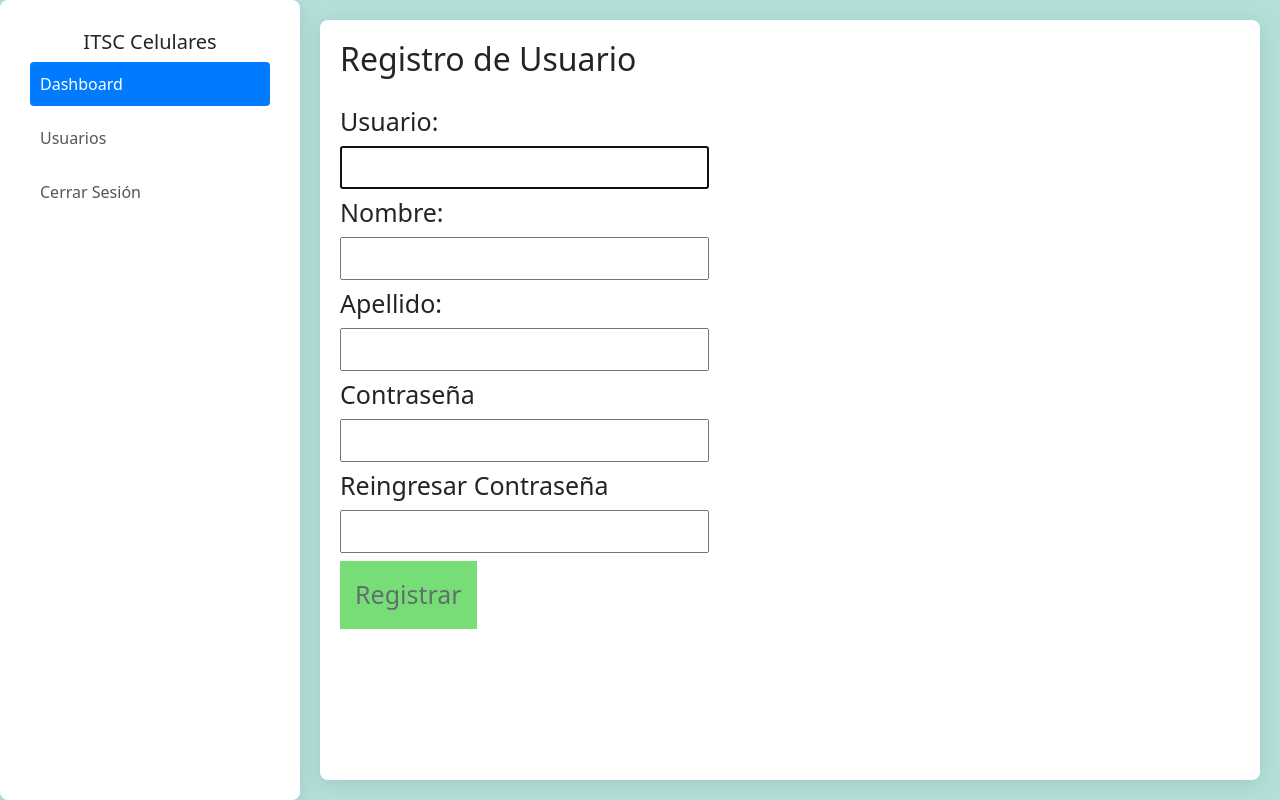
After one commit to FoxtrotCN/ITSC-Celulares, a Django app: page /users/new in a window 1280 px wide. The commit adds this page. Run offline with Django 5.2, Linux system fonts and the light colour scheme.

Commit message:
3 first modules done

```diff
--- a/itsc_celulares/apps.py
+++ b/itsc_celulares/apps.py
@@ -4,3 +4,6 @@ from django.apps import AppConfig
 class ItscCelularesConfig(AppConfig):
     default_auto_field = 'django.db.models.BigAutoField'
     name = 'itsc_celulares'
+
+    def ready(self):
+        import itsc_celulares.signals
--- /dev/null
+++ b/itsc_celulares/forms.py
@@ -0,0 +1,16 @@
+from django.contrib.auth.forms import UserCreationForm
+from django.contrib.auth.models import User
+from django.utils.translation import gettext_lazy as _
+
+
+class UserRegistrationForm(UserCreationForm):
+    class Meta:
+        model = User
+        fields = ["username", "first_name", "last_name", "password1", "password2"]
+        labels = {
+            "username": _("Usuario"),
+            "first_name": _("Nombre"),
+            "last_name": _("Apellido"),
+            "password1": _("Contraseña"),
+            "password2": _("Reingresar contraseña"),
+        }
--- a/itsc_celulares/templates/itsc_celulares/base.html
+++ b/itsc_celulares/templates/itsc_celulares/base.html
@@ -8,19 +8,101 @@
     <title>ITSC Celulares</title>
     <link href="https://cdn.jsdelivr.net/npm/bootstrap@5.3.3/dist/css/bootstrap.min.css" rel="stylesheet" integrity="sha384-QWTKZyjpPEjISv5WaRU9OFeRpok6YctnYmDr5pNlyT2bRjXh0JMhjY6hW+ALEwIH" crossorigin="anonymous">
     <title>CRM</title>
-
     <style>
         body {
         background-color: #B2E0D8;
+        margin: 0;
+        padding: 0;
+        height: 100vh;
+        display: flex;
+        align-items: stretch;
+      }
+
+      .container-fluid {
+        display: flex;
+        width: 100%;
+        height: 100%;
+        padding: 0;
+      }
+
+      .aside {
+        background: white;
+        padding: 30px;
+        border-radius: 8px;
+        box-shadow: 0 4px 20px rgba(0, 0, 0, 0.1);
+        width: 300px;
+        height: 100%;
+      }
+
+      h4 {
+        text-align: center;
+        margin-bottom: 20px;
+        color: #333;
+      }
+
+      .nav {
+        list-style-type: none;
+        padding: 0;
+        flex-grow: 1;
+      }
+
+      .nav-item {
+        margin-bottom: 10px;
+      }
+
+      .nav-link {
+        display: block;
+        padding: 10px;
+        color: #555;
+        text-decoration: none;
+        border-radius: 4px;
+      }
+
+      .nav-link.active {
+        background-color: #007BFF;
+        color: white;
+      }
+
+      .nav-link:hover {
+        background-color: #e7f1ff;
+        color: #007BFF;
+      }
+
+      .content {
+        flex: 1;
+        padding: 20px;
+        background-color: white;
+        border-radius: 8px;
+        box-shadow: 0 4px 20px rgba(0, 0, 0, 0.1);
+        margin: 20px 20px;
+        overflow-y: auto;
+      }
+      h5 {
+          text-align: center;
       }
     </style>
   </head>
   <body>
-  {% include 'itsc_celulares/navbar.html'  %}
+
     <div class="container-fluid">
+        <aside class="aside">
+            <h5>ITSC Celulares</h5>
+            <ul class="nav flex-column">
+                <li class="nav-item">
+                    <a class="nav-link active" href="{% url 'home' %}">Dashboard</a>
+                </li>
+                <li class="nav-item">
+                    <a class="nav-link" href="{% url 'users' %}">Usuarios</a>
+                </li>
+                <li class="nav-item">
+                    <a class="nav-link" href="{% url 'logout' %}">Cerrar Sesión</a>
+                </li>
+            </ul>
+        </aside>
+        <div class="content">
             {% block content %}
-
             {% endblock %}
+        </div>
     </div>
     <script src="https://cdn.jsdelivr.net/npm/bootstrap@5.3.3/dist/js/bootstrap.bundle.min.js" integrity="sha384-YvpcrYf0tY3lHB60NNkmXc5s9fDVZLESaAA55NDzOxhy9GkcIdslK1eN7N6jIeHz" crossorigin="anonymous"></script>
   </body>
--- a/itsc_celulares/templates/itsc_celulares/dashboard.html
+++ b/itsc_celulares/templates/itsc_celulares/dashboard.html
@@ -2,5 +2,5 @@
 
 {% block content %}
 
-    <h1>Dashboard</h1>
+    <h1 style="text-align: right">Bienvenido, {{ request.user }}</h1>
 {% endblock %}
--- /dev/null
+++ b/itsc_celulares/templates/itsc_celulares/register_new_user.html
@@ -0,0 +1,56 @@
+{% extends 'itsc_celulares/users.html' %}
+{% block content %}
+    <style>
+
+    .container {
+        margin: 0;
+        padding: 0;
+        font-size: 25px;
+    }
+
+    .register-form {
+        margin-top: 25px;
+        display: flex;
+        flex-direction: column;
+        align-items: flex-start;
+        gap: 5px;
+    }
+
+    .submit-button {
+        background-color: #77DD77;
+        outline: none;
+        border: none;
+        margin-top: 3px;
+        padding: 15px;
+        color: #626f6f;
+    }
+
+
+
+    </style>
+
+
+
+<div class="container">
+    <h2>Registro de Usuario</h2>
+    <form method="post" class="register-form">
+        {% csrf_token %}
+            {{ form.username.label_tag}}
+            {{ form.username }}
+
+            {{ form.first_name.label_tag}}
+            {{ form.first_name }}
+
+            {{ form.last_name.label_tag}}
+            {{ form.last_name }}
+
+        <label for="">Contraseña</label>
+            {{ form.password1 }}
+
+        <label for="">Reingresar Contraseña</label>
+            {{ form.password2 }}
+
+        <input type="submit" value="Registrar" class="submit-button">
+    </form>
+</div>
+{% endblock %}
--- a/itsc_celulares/templates/itsc_celulares/users.html
+++ b/itsc_celulares/templates/itsc_celulares/users.html
@@ -1,4 +1,49 @@
 {% extends 'itsc_celulares/base.html' %}
 {% block content %}
-<h1>Usuarios</h1>
+    <style>
+    .users {
+        font-size: 20px;
+        font-weight: bold;
+    }
+    .btn {
+        margin-left: 1400px;
+    }
+
+    .btn-actions {
+        margin: 5px;
+        font-size: 1rem;
+
+    }
+
+    </style>
+<p class="users">Usuarios Activos</p>
+    <a href="{% url 'new' %}" class="btn btn-primary" role="button" aria-disabled="true">Nuevo</a>
+
+    <table class="table">
+  <thead>
+    <tr>
+      <th scope="col">#</th>
+      <th scope="col">Usuario</th>
+      <th scope="col">Nombre</th>
+      <th scope="col">Apellido</th>
+      <th scope="col">Status</th>
+      <th scope="col"></th>
+    </tr>
+  </thead>
+  <tbody>
+  {% for technician in technicians %}
+      <tr>
+      <th scope="row">{{ technician.id }}</th>
+      <td>{{ technician.username }}</td>
+      <td>{{ technician.first_name }}</td>
+      <td>{{ technician.last_name }}</td>
+      {% if technician.username.is_active %}
+      <td>Activo</td>
+      {% endif %}
+      <td><button type="button" class="btn btn-primary btn-actions">Ver</button><button type="button" class="btn btn-danger btn-actions">Eliminar</button></td>
+  {% endfor %}
+
+    </tr>
+  </tbody>
+</table>
 {% endblock %}
--- a/itsc_celulares/urls.py
+++ b/itsc_celulares/urls.py
@@ -5,5 +5,7 @@ from django.contrib.auth import views as auth_views
 urlpatterns = [
     path('', views.home, name="home"),
     path('login/', views.login_page, name="login"),
+    path('logout', views.logout_user, name="logout"),
     path('users/', views.users, name="users"),
+    path('users/new', views.register_new_user, name="new"),
 ]
--- a/itsc_celulares/views.py
+++ b/itsc_celulares/views.py
@@ -1,6 +1,12 @@
+from django.contrib.auth.forms import UserCreationForm
+from django.contrib.auth.models import User
 from django.shortcuts import render, redirect
 from django.http import HttpResponse
 from django.contrib.auth import authenticate, login, logout
+from django.contrib import messages
+from django.contrib.auth.decorators import login_required
+from .models import *
+from .forms import UserRegistrationForm
 
 
 # Create your views here.
@@ -14,12 +20,37 @@ def login_page(request):
         if user is not None:
             login(request, user)
             return redirect('home')
+        else:
+            messages.info(request, "Credenciales invalidas. Intente nuevamente!")
+            return redirect('login')
     return render(request, "itsc_celulares/login.html")
 
 
+def logout_user(request):
+    logout(request)
+    return redirect('login')
+
+
+@login_required(login_url='login')
 def home(request):
     return render(request, "itsc_celulares/dashboard.html")
 
 
+@login_required(login_url='login')
 def users(request):
-    return render(request, "itsc_celulares/users.html")
+    technicians = Technician.objects.all()
+    context = {'technicians': technicians}
+    return render(request, "itsc_celulares/users.html", context)
+
+
+def register_new_user(request):
+    form = UserRegistrationForm()
+    if request.method == "POST":
+        form = UserRegistrationForm(request.POST)
+        if form.is_valid():
+            user = form.save()
+            print(user)
+            return redirect('users')
+
+    context = {'form': form}
+    return render(request, "itsc_celulares/register_new_user.html", context)
--- a/smartfix/settings.py
+++ b/smartfix/settings.py
@@ -37,7 +37,7 @@ INSTALLED_APPS = [
     'django.contrib.sessions',
     'django.contrib.messages',
     'django.contrib.staticfiles',
-    'itsc_celulares',
+    'itsc_celulares.apps.ItscCelularesConfig',
 ]
 
 MIDDLEWARE = [
```
Also changed, not shown: itsc_celulares/signals.py (added, +13 -0 lines), itsc_celulares/templates/itsc_celulares/login.html (+10 -0 lines), itsc_celulares/templates/itsc_celulares/navbar.html (deleted, +0 -55 lines). Lines whose indentation alone changed are shown as unchanged.
